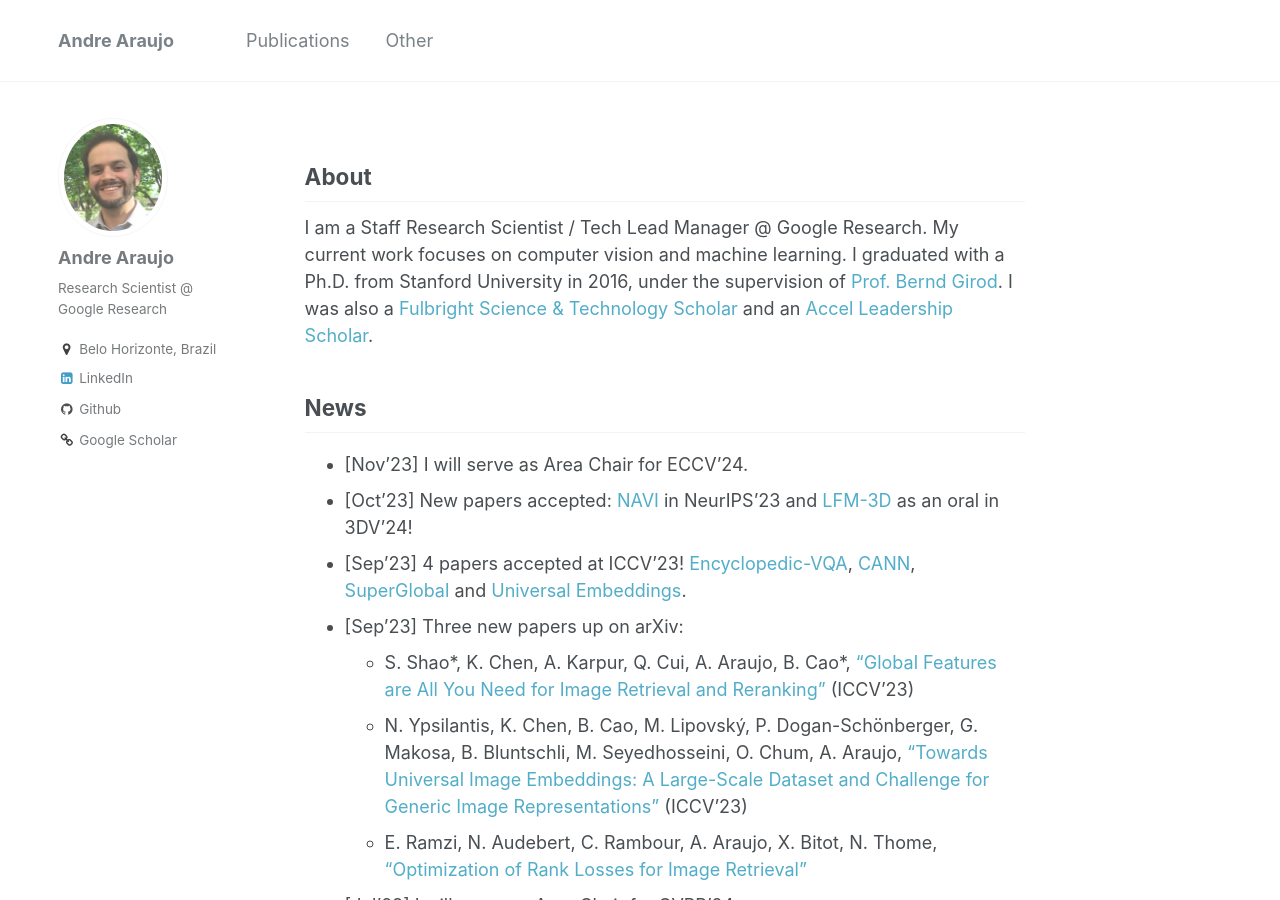
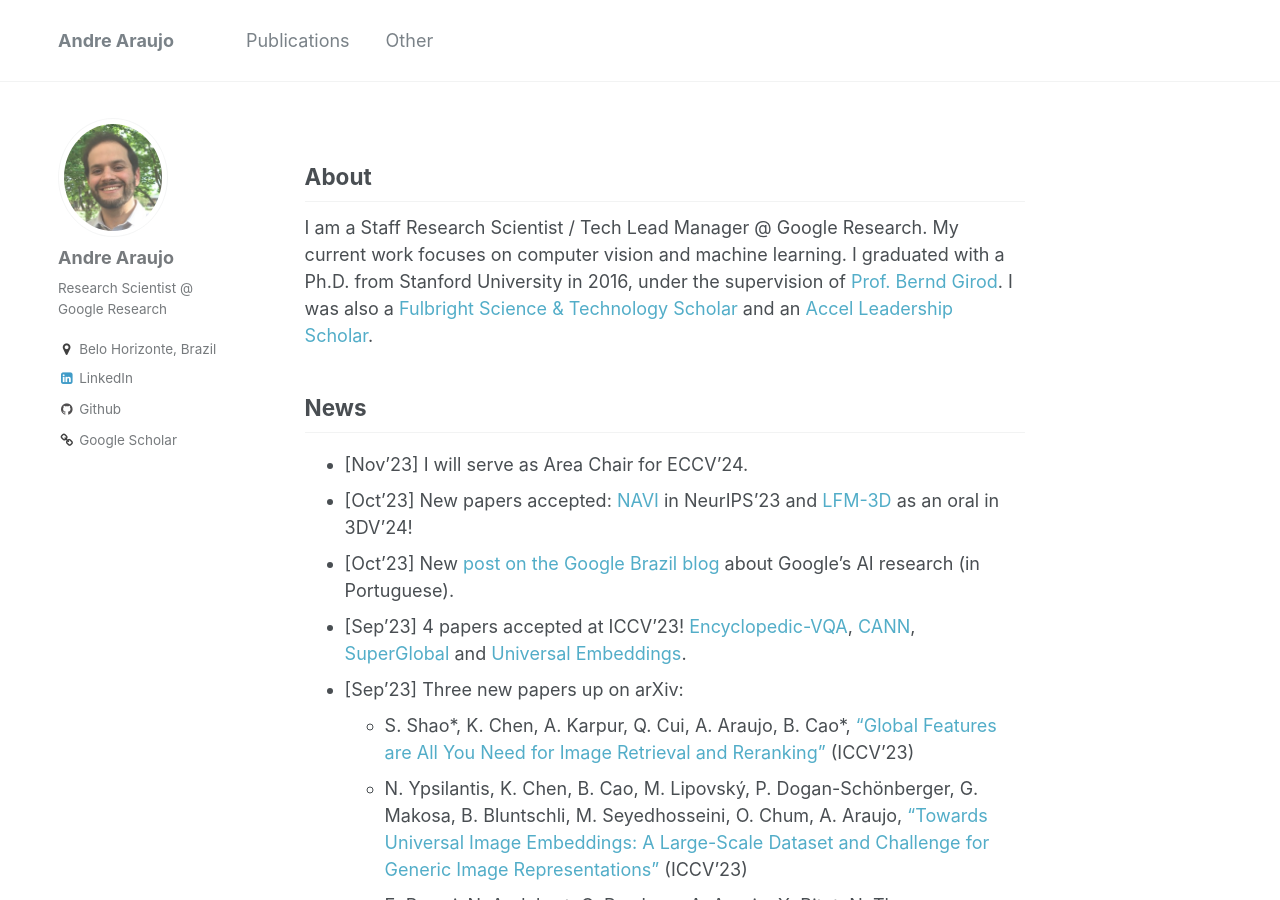
Before and after one commit to andrefaraujo/andrefaraujo.github.io, a Jekyll site: the page built from _pages/about.md, in a window 1280 px wide and 900 px high. Built offline with Jekyll 4.4.1, drawn with Linux system fonts in a browser that asks for light colours.

Commit message:
Mention Google BR blog post

```diff
--- a/_pages/about.md
+++ b/_pages/about.md
@@ -20,6 +20,7 @@ I was also a [Fulbright Science & Technology Scholar](https://eca.state.gov/fulb
 
 * [Nov'23] I will serve as Area Chair for ECCV'24.
 * [Oct'23] New papers accepted: [NAVI](https://arxiv.org/abs/2306.09109) in NeurIPS'23 and [LFM-3D](https://arxiv.org/abs/2303.12779) as an oral in 3DV'24!
+* [Oct'23] New [post on the Google Brazil blog](https://blog.google/intl/pt-br/como-nossa-pesquisa-em-ia-esta-ajudando-com-grandes-desafios-da-sociedade/) about Google's AI research (in Portuguese).
 * [Sep'23] 4 papers accepted at ICCV'23! [Encyclopedic-VQA](https://arxiv.org/abs/2306.09224), [CANN](https://arxiv.org/abs/2306.09012), [SuperGlobal](https://arxiv.org/abs/2308.06954) and [Universal Embeddings](https://arxiv.org/abs/2309.01858).
 * [Sep'23] Three new papers up on arXiv:
   * S. Shao\*, K. Chen, A. Karpur, Q. Cui, A. Araujo, B. Cao\*, ["Global Features are All You Need for Image Retrieval and Reranking"](https://arxiv.org/abs/2308.06954) (ICCV'23)
```
